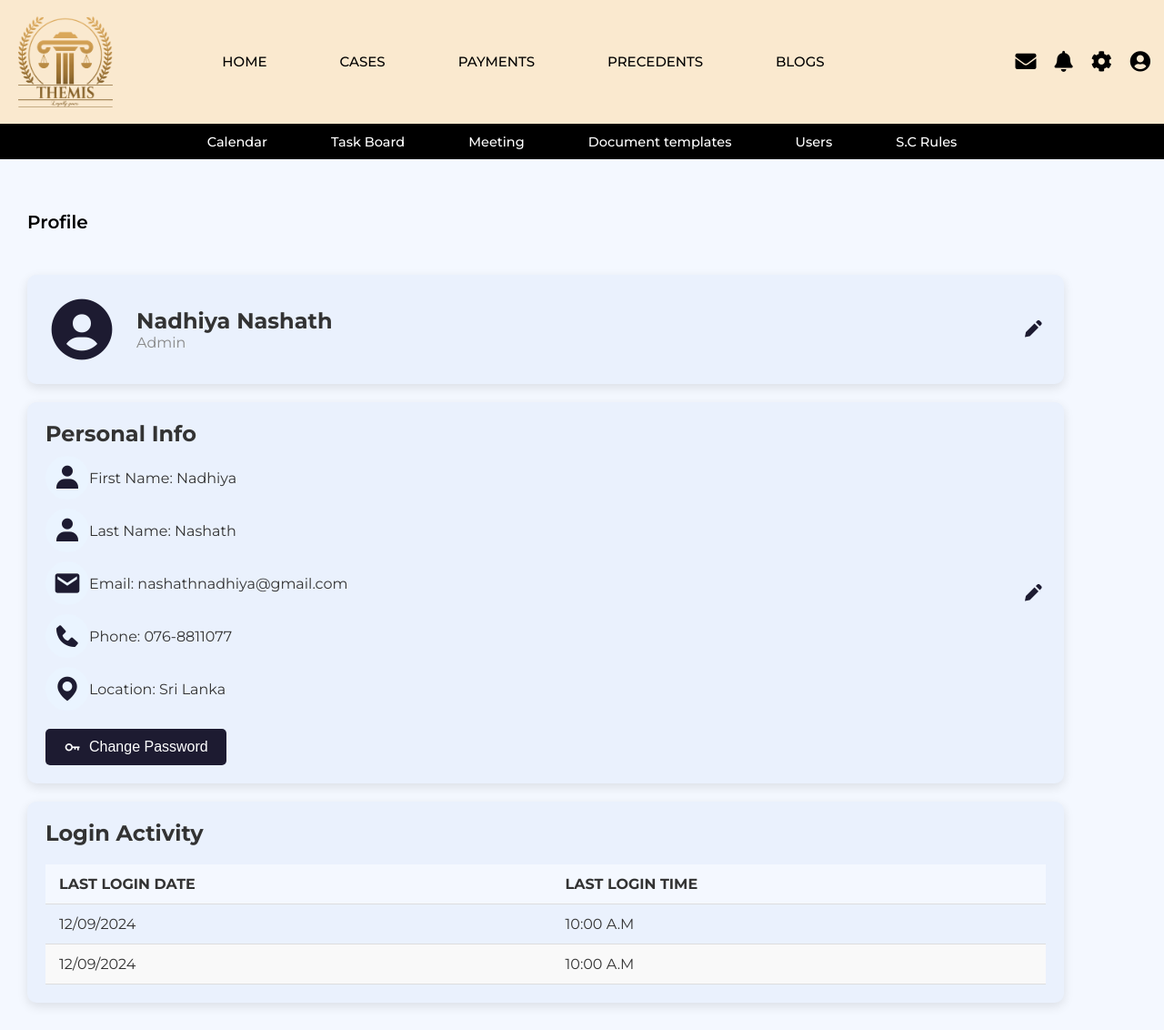
After one commit to nishagii/ThemisProject, a PHP site: the page made by app/views/seniorCounsel/profilePage.view.php in a window 1280 px wide. The commit adds this page. Shown: the whole page at 91% size. Run offline with PHP 8.4, Linux system fonts and the light colour scheme; the template is opened without the code that fills it, so the values that code supplies are empty; some libraries are stand-ins or nearby versions.

Commit message:
senior Counsel user profile

```diff
--- a/app/views/seniorCounsel/component/bigNav.view.php
+++ b/app/views/seniorCounsel/component/bigNav.view.php
@@ -35,7 +35,7 @@
                 <i class="fas fa-cog"></i>
             </a>
 
-            <a href="profile.php">
+            <a href="profile">
             <i class="fas fa-user-circle" id="profile-icon"></i>
             </a>
             </div>
--- /dev/null
+++ b/app/views/seniorCounsel/component/profile.view.php
@@ -0,0 +1,136 @@
+<!DOCTYPE html>
+<html lang="en">
+
+<head>
+    <meta charset="UTF-8">
+    <meta name="viewport" content="width=device-width, initial-scale=1.0">
+    <title>Lawyer Profile</title>
+    <link rel="stylesheet" href="<?= ROOT ?>/assets/css/profile.css">
+    <link rel="stylesheet" href="https://cdnjs.cloudflare.com/ajax/libs/font-awesome/5.15.3/css/all.min.css">
+    <link href='https://unpkg.com/boxicons@2.0.7/css/boxicons.min.css' rel='stylesheet'>
+    <!-- this is imported to use icons -->
+</head>
+
+<body>
+
+
+    <div class="body-container">
+        <h4>Profile</h4>
+
+        <div class="profile-section">
+            <i class='bx bxs-user-circle profile-pic' id="profileIcon" onclick="toggleProfile()"></i>
+            <div class="popup" id="popup">
+                <div class="popup-content">
+                    <i class="bx bxs-user-circle large-pic"></i>
+                    <i class="bx bxs-pencil edit-pic-icon" title="Edit Profile Picture"></i>
+                    <button class="close" id="close">Close</button>
+                </div>
+            </div>
+            <div class="profile-info">
+                <h2>Nadhiya Nashath</h2>
+                <p>Admin</p>
+            </div>
+            <button class="edit-button">
+                <i class='bx bxs-pencil edit-icon'></i>
+            </button>
+        </div>
+
+
+        <div class="personal-info-section">
+            <div>
+                <h3>Personal Info</h3>
+                <div class="info-item">
+                    <i class="bx bxs-user"></i>
+                    <p>First Name: Nadhiya</p>
+                </div>
+                <div class="info-item">
+                    <i class="bx bxs-user"></i>
+                    <p>Last Name: Nashath</p>
+                </div>
+                <div class="info-item">
+                    <i class="bx bxs-envelope"></i>
+                    <p>Email: nashathnadhiya@gmail.com</p>
+                </div>
+                <div class="info-item">
+                    <i class="bx bxs-phone"></i>
+                    <p>Phone: 076-8811077</p>
+                </div>
+                <div class="info-item">
+                    <i class="bx bxs-map"></i>
+                    <p>Location: Sri Lanka</p>
+                </div>
+                <div class="password">
+                    <button class="password-button">
+                        <i class="bx bx-key"></i> Change Password
+                    </button>
+                </div>
+            </div>
+            <button class="edit-button">
+                <i class="bx bxs-pencil edit-icon"></i>
+            </button>
+        </div>
+
+        <div class="activity-section">
+            <h3>Login Activity</h3>
+            <div class="login-container" ></div>
+
+                <table class="login-table">
+                    <thead>
+                        <tr>
+                            <th>Last Login Date</th>
+                            <th>Last Login Time</th>
+                        </tr>
+                    </thead>
+                    <tbody>
+                        <tr>
+                            <td>12/09/2024</td>
+                            <td>10:00 A.M</td>
+                        </tr>
+                        <tr>
+                            <td>12/09/2024</td>
+                            <td>10:00 A.M</td>
+                        </tr>
+                        <!-- Add more rows as needed -->
+                    </tbody>
+
+                </table>
+            </div>
+        </div>
+    </div>
+</body>
+
+<script>
+    let sidebar = document.querySelector(".sidebar");
+    let closeBtn = document.querySelector("#side-btn");
+    let searchBtn = document.querySelector(".bx-search");
+
+    closeBtn.addEventListener("click", ()=>{
+      sidebar.classList.toggle("open");
+      menuBtnChange();//calling the function(optional)
+    });
+
+    searchBtn.addEventListener("click", ()=>{ // Sidebar open when you click on the search iocn
+      sidebar.classList.toggle("open");
+      menuBtnChange(); //calling the function(optional)
+    });
+
+    // following are the code to change sidebar button(optional)
+    function menuBtnChange() {
+     if(sidebar.classList.contains("open")){
+       closeBtn.classList.replace("bx-menu", "bx-menu-alt-right");//replacing the iocns class
+     }else {
+       closeBtn.classList.replace("bx-menu-alt-right","bx-menu");//replacing the iocns class
+     }
+    }
+
+
+    function toggleProfile() {
+            const sortMenu = document.getElementById("popup");
+            popup.style.display = popup.style.display === "block" ? "none" : "block";
+            }
+
+
+
+    </script>
+
+</html>
--- /dev/null
+++ b/app/views/seniorCounsel/profilePage.view.php
@@ -0,0 +1,21 @@
+
+<!DOCTYPE html>
+
+<html lang="en">
+
+<head>
+    <meta charset="UTF-8">
+    <meta name="viewport" content="width=device-width, initial-scale=1.0">
+    <title>THEMIS Lawyer Panel</title>
+   <link rel="stylesheet" href="https://cdnjs.cloudflare.com/ajax/libs/font-awesome/5.15.3/css/all.min.css">  <!-- this is imported to use icons -->
+   <link href='https://unpkg.com/boxicons@2.0.7/css/boxicons.min.css' rel='stylesheet'>
+</head>
+
+<body>
+
+<?php include('component/bigNav.view.php'); ?>
+<?php include('component/smallNav1.view.php'); ?>
+<?php include('component/profile.view.php'); ?>
+
+</body>
+</html>
```
Also changed, not shown: app/controllers/Profile.php (added, +16 -0 lines), public/assets/css/profile.css (added).
